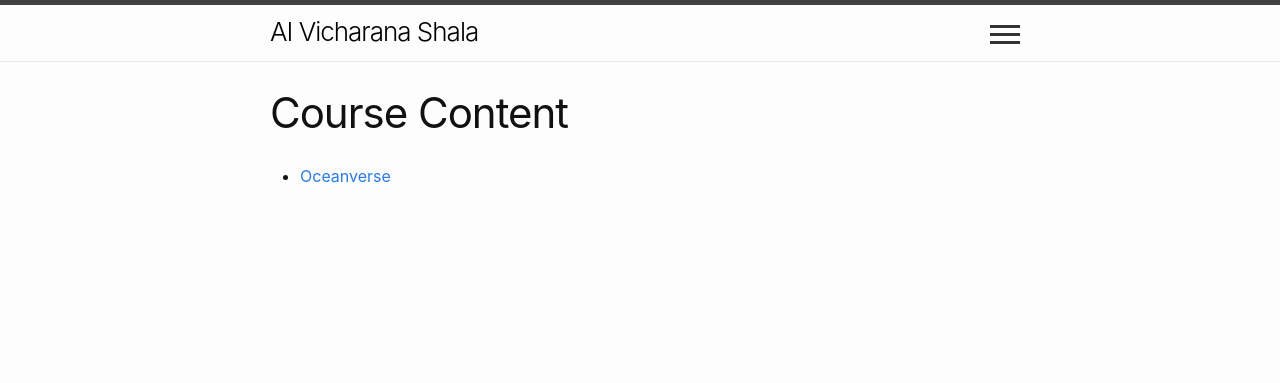
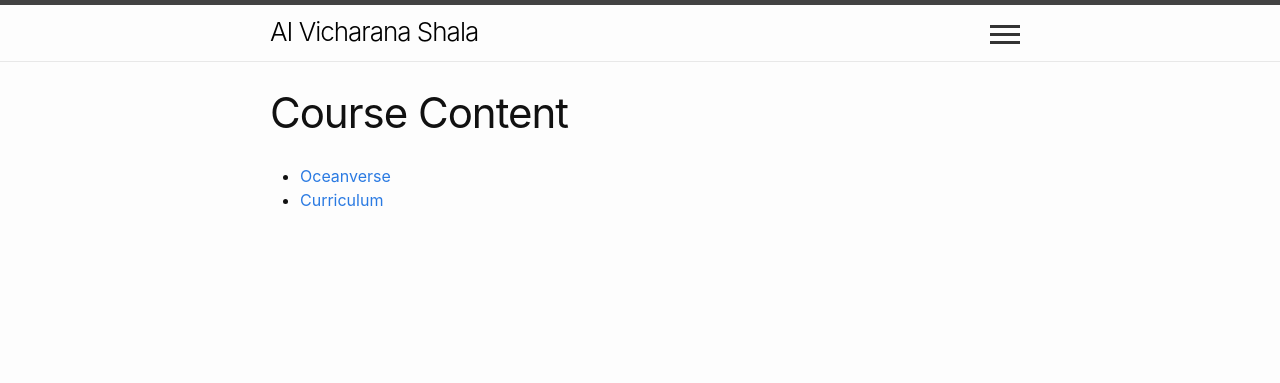
Before and after one commit to sudarshansudarshan/aicamp, a Jekyll site: the page built from content.md, in a window 1280 px wide. Shown: the top 383 px of the page. Built offline with Jekyll 4.4.1, drawn with Linux system fonts in a browser that asks for light colours.

Commit message:
Update content.md

```diff
--- a/content.md
+++ b/content.md
@@ -5,3 +5,4 @@ permalink: /content/
 ---
 
 - [Oceanverse](/aicamp/oceanverse/)
+- [Curriculum](aicamp/Curriculum/)
```
